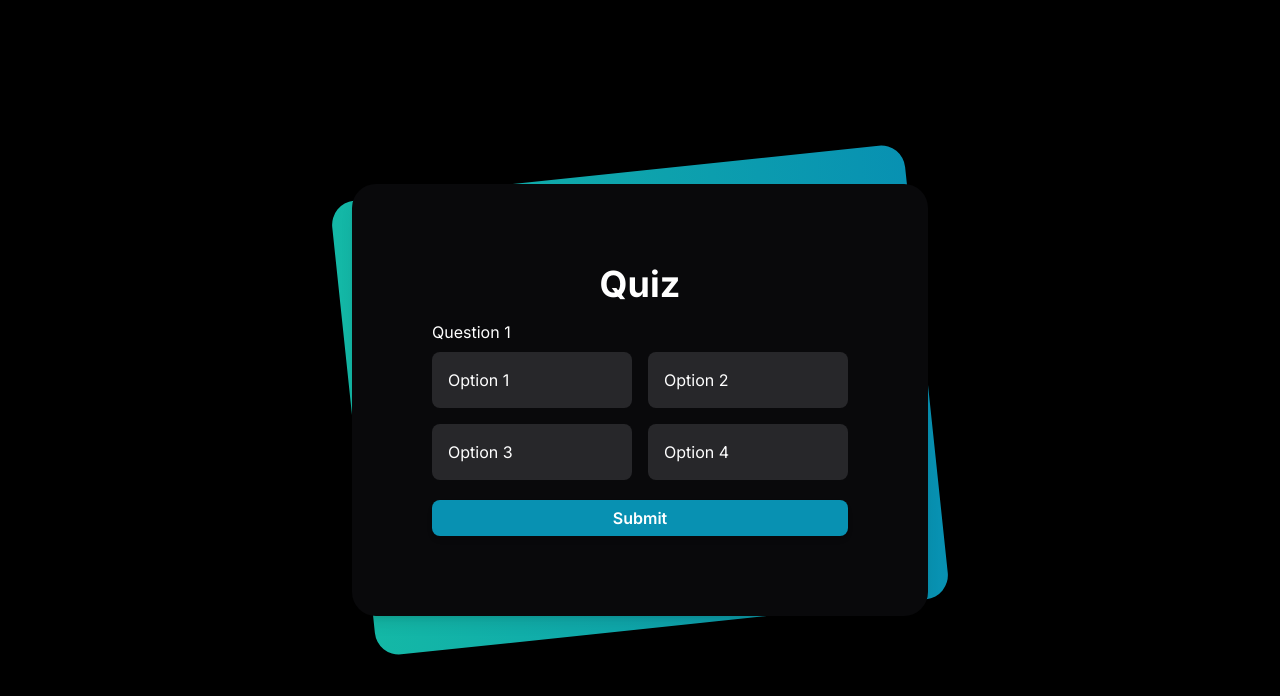
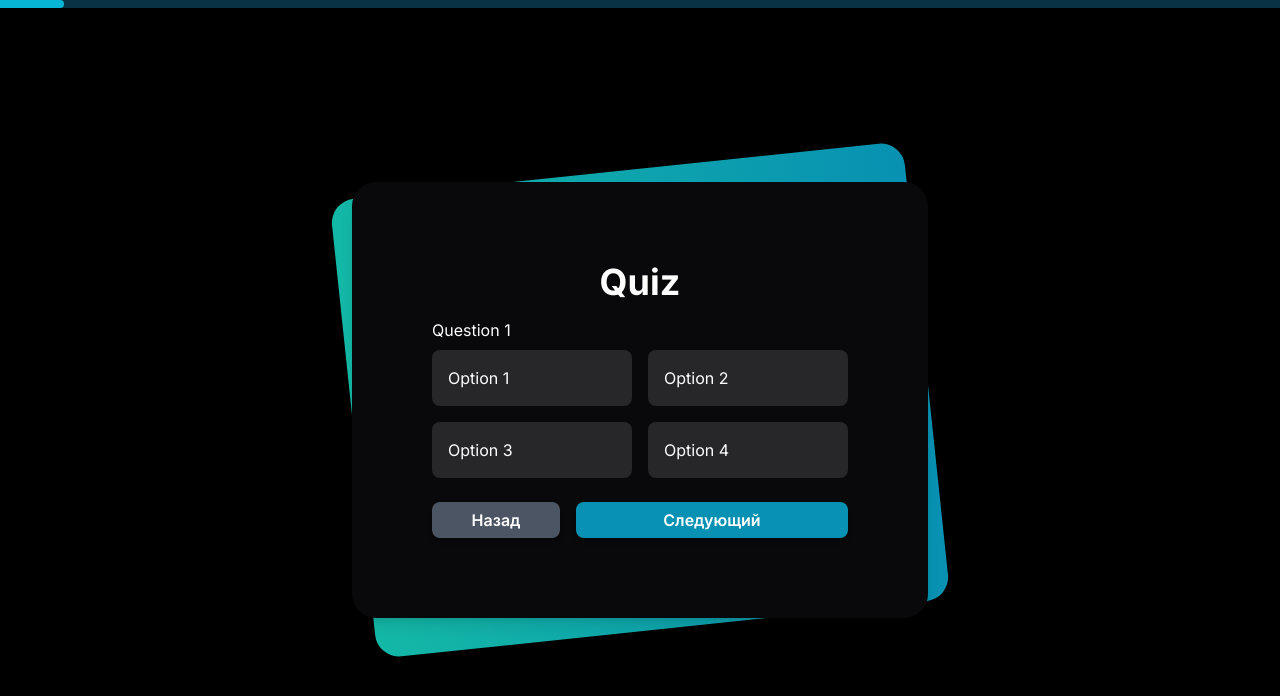
Before and after one commit to AgaspherGames/quizer, a Next.js app: page /quiz/1/1 in a window 1280 px wide. Shown: the top 696 px of the page. Built offline with nearby package versions, Linux system fonts and the light colour scheme.

Commit message:
added layout and hooks for quizes

```diff
--- a/app/quiz/[id]/[questionId]/page.tsx
+++ b/app/quiz/[id]/[questionId]/page.tsx
@@ -1,9 +1,11 @@
 import { Quiz } from "@/components/component/quiz";
 import React from "react";
-interface pageProps {}
+interface pageProps {
+  params: { id: string; questionId: string };
+}
 
-const page: React.FC<pageProps> = () => {
-  return <Quiz />;
+const page: React.FC<pageProps> = ({params}) => {
+  return <Quiz params={params} />;
 };
 
 export default page;
--- /dev/null
+++ b/app/quiz/[id]/layout.tsx
@@ -0,0 +1,12 @@
+import ProgressBar from "@/components/component/ProgressBar";
+
+export default function QuestionLayout({
+  children,
+}: {
+  children: React.ReactNode;
+}) {
+  return <div>
+    <ProgressBar progress={5} />
+    {children}
+    </div>;
+}
--- /dev/null
+++ b/components/component/ProgressBar.tsx
@@ -0,0 +1,14 @@
+import React from "react";
+interface ProgressBarProps {
+  progress: number;
+}
+
+const ProgressBar: React.FC<ProgressBarProps> = ({ progress }) => {
+  return (
+    <div className="absolute inset-x-0 bg-cyan-950">
+      <div style={{width: progress+'%'}} className="h-2 bg-cyan-500 rounded-r-full transition-all"></div>
+    </div>
+  );
+};
+
+export default ProgressBar;
--- a/components/component/quiz.tsx
+++ b/components/component/quiz.tsx
@@ -1,10 +1,33 @@
+"use client";
 /**
  * This code was generated by v0 by Vercel.
  * @see https://v0.dev/t/UF96Ui54rHv
  */
 import { Button } from "@/components/ui/button";
+import { useQuiz } from "@/hooks/hooks";
+import { useRouter } from "next/navigation";
 
-export function Quiz() {
+import React, { useEffect } from "react";
+interface QuizProps {
+  params: { id: string; questionId: string };
+}
+
+export const Quiz: React.FC<QuizProps> = ({ params }) => {
+  const quiz = useQuiz(params.id);
+  const router = useRouter();
+  const isLast = false;
+
+  function next() {
+    router.push(`/quiz/${params.id}/${+params.questionId + 1}`);
+  }
+  function prev() {
+    router.push(`/quiz/${params.id}/${+params.questionId - 1}`);
+  }
+
+  useEffect(() => {
+    console.log(params);
+  }, []);
+
   return (
     <div className="min-h-screen bg-black text-white py-6 flex flex-col justify-center sm:py-12">
       <div className="relative w-full py-3 sm:max-w-xl sm:mx-auto">
@@ -40,14 +63,24 @@ export function Quiz() {
               </button>
             </div>
           </div>
-          <Button
-            className="w-full py-3 bg-cyan-600 hover:bg-cyan-700 focus:ring-cyan-500 focus:ring-offset-cyan-200 text-white transition ease-in duration-200 text-center text-base font-semibold shadow-md focus:outline-none focus:ring-2 focus:ring-offset-2 rounded-lg "
-            type="submit"
-          >
-            Submit
-          </Button>
+          <div className="grid grid-cols-3 gap-4 mt-6">
+            <Button
+              onClick={prev}
+              className=" w-full py-3 bg-gray-600 hover:bg-gray-700 focus:ring-gray-500 focus:ring-offset-gray-200 text-white transition ease-in duration-200 text-center text-base font-semibold shadow-md focus:outline-none focus:ring-2 focus:ring-offset-2 rounded-lg "
+              type="submit"
+            >
+              Назад
+            </Button>
+            <Button
+              onClick={next}
+              className="col-span-2 w-full py-3 bg-cyan-600 hover:bg-cyan-700 focus:ring-cyan-500 focus:ring-offset-cyan-200 text-white transition ease-in duration-200 text-center text-base font-semibold shadow-md focus:outline-none focus:ring-2 focus:ring-offset-2 rounded-lg "
+              type="submit"
+            >
+              {isLast ? "Отправить" : "Следующий"}
+            </Button>
+          </div>
         </div>
       </div>
     </div>
   );
-}
+};
--- a/hooks/hooks.ts
+++ b/hooks/hooks.ts
@@ -1,11 +1,13 @@
+'use client'
 import QuizService from "@/services/QuizService";
+import { useQuizStore } from "@/stores/QuizStore";
 import { useEffect, useState } from "react";
 
 export const useQuiz = (quizId: string) => {
-    const [data, setData] = useState(null)
-    useEffect(() => {
-        QuizService.fetchQuiz(quizId).then(resp=>setData(resp.data))
-    }, [])
+  const { data, setData } = useQuizStore((state) => state);
+  useEffect(() => {
+    // QuizService.fetchQuiz(quizId).then((resp) => setData(resp.data));
+  }, []);
 
-    return data
+  return data;
 };
--- /dev/null
+++ b/interfaces/QuizInterfaces.ts
@@ -0,0 +1,3 @@
+export interface IQuiz{
+
+}
--- a/package.json
+++ b/package.json
@@ -19,7 +19,8 @@
     "react": "^18",
     "react-dom": "^18",
     "tailwind-merge": "^1.14.0",
-    "tailwindcss-animate": "^1.0.7"
+    "tailwindcss-animate": "^1.0.7",
+    "zustand": "^4.4.5"
   },
   "devDependencies": {
     "@types/node": "^20",
--- a/services/QuizService.ts
+++ b/services/QuizService.ts
@@ -2,10 +2,10 @@ import { http } from "@/utils/http";
 
 class QuizService {
   async fetchQuestions(quizId: string) {
-    return http.get("/");
+    // return http.get("/");
   }
   async fetchQuiz(quizId: string) {
-    return http.get("/");
+    // return http.get("/");
   }
 }
 
--- /dev/null
+++ b/stores/QuizStore.ts
@@ -0,0 +1,12 @@
+import { IQuiz } from "@/interfaces/QuizInterfaces";
+import { create } from "zustand";
+
+interface QuizState {
+  data: IQuiz;
+  setData: (by: number) => void;
+}
+
+export const useQuizStore = create<QuizState>()((set) => ({
+  data: 0,
+  setData: (newData) => set((state) => ({ data: newData })),
+}));
```
Also changed, not shown: 1 other file (tests, documents, lock files or other folders).
